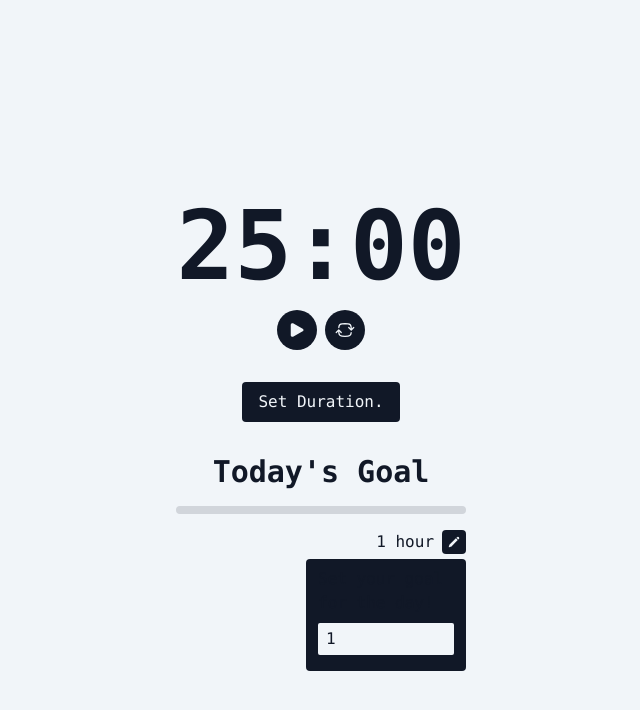
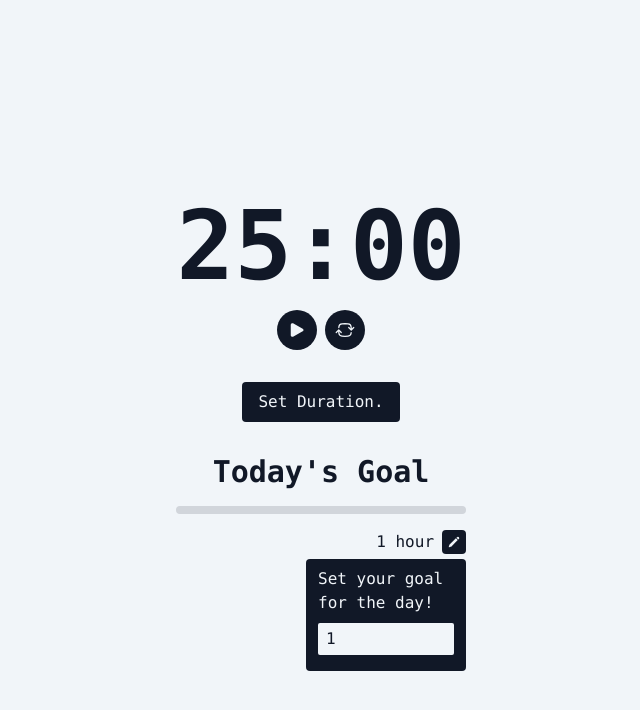
Before and after one commit to hecticme/simplemodoro, a React (Vite) app: page / in a window 1280 px wide. Both pictures are taken after a click on the element 773 px from the left and 542 px from the top of the page. Shown: the top 710 px of the page, without its empty margins (319-959 px from the left). Built offline with nearby package versions, Linux system fonts and the light colour scheme.

Commit message:
fix color

```diff
--- a/src/App.jsx
+++ b/src/App.jsx
@@ -266,7 +266,7 @@ function App() {
         >
           <div
             className={`h-2 max-w-full rounded-full transition-colors duration-300 ${
-              isGoalAchieved ? "bg-yellow-300" : "bg-gray-800"
+              isGoalAchieved ? "bg-yellow-300" : "bg-gray-800 dark:bg-gray-600"
             }`}
             style={{ width: `${(progress / (goal * 3600)) * 100}%` }}
           ></div>
--- a/src/GoalDropDown.jsx
+++ b/src/GoalDropDown.jsx
@@ -11,7 +11,7 @@ export function GoalDropDownn({ isGoalOpen, goal, setGoal }) {
 
   return (
     <div
-      className={`absolute top-[120%] right-0 z-10 h-24 w-32 rounded bg-gray-900 text-sm dark:bg-slate-300 dark:text-gray-900 sm:h-28 sm:w-40 sm:text-base ${
+      className={`absolute top-[120%] right-0 z-10 h-24 w-32 rounded bg-gray-900 text-sm dark:bg-slate-300 sm:h-28 sm:w-40 sm:text-base ${
         isGoalOpen ? "block" : "hidden"
       }`}
       onClick={(e) => {
@@ -20,7 +20,9 @@ export function GoalDropDownn({ isGoalOpen, goal, setGoal }) {
       }}
     >
       <div className="flex flex-col justify-center gap-2 px-3 py-2">
-        <label htmlFor="goal">Set your goal for the day!</label>
+        <label htmlFor="goal" className="text-slate-100 dark:text-gray-900">
+          Set your goal for the day!
+        </label>
         <input
           type="number"
           name="goal"
```
